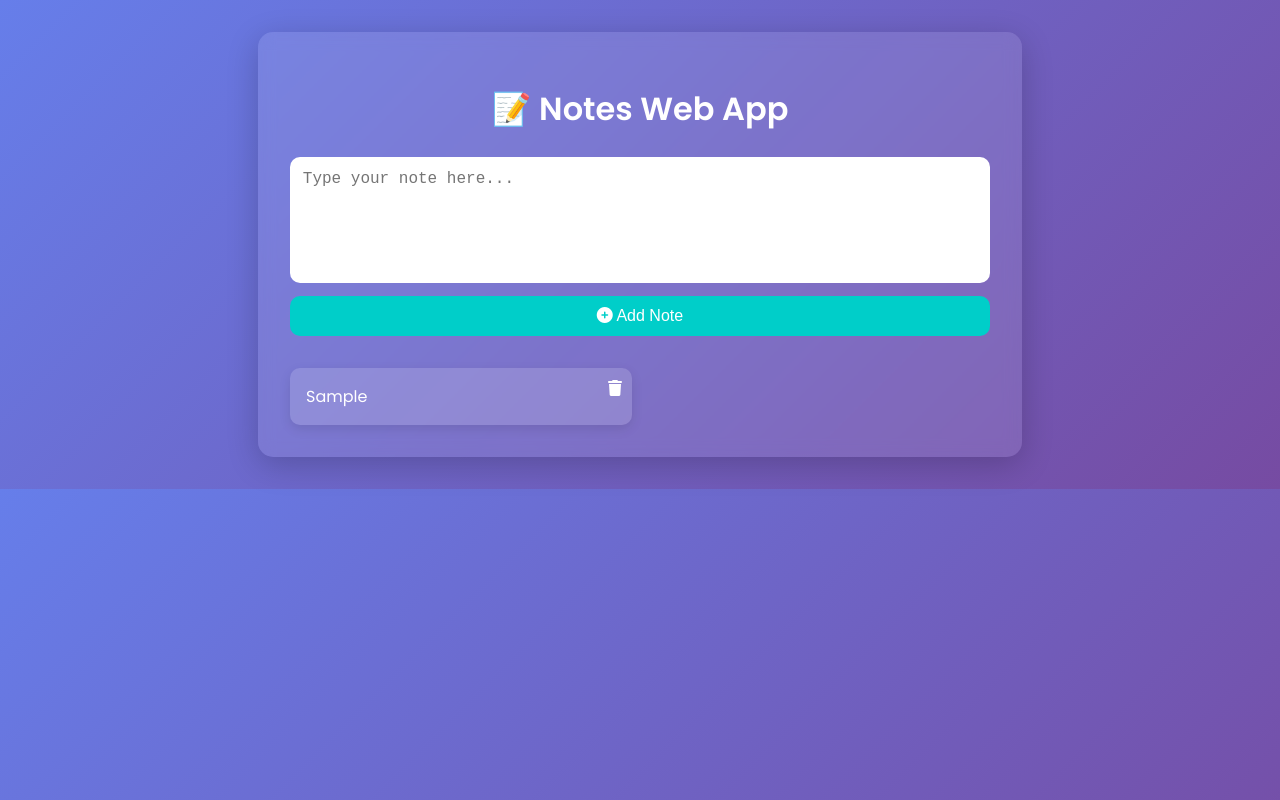
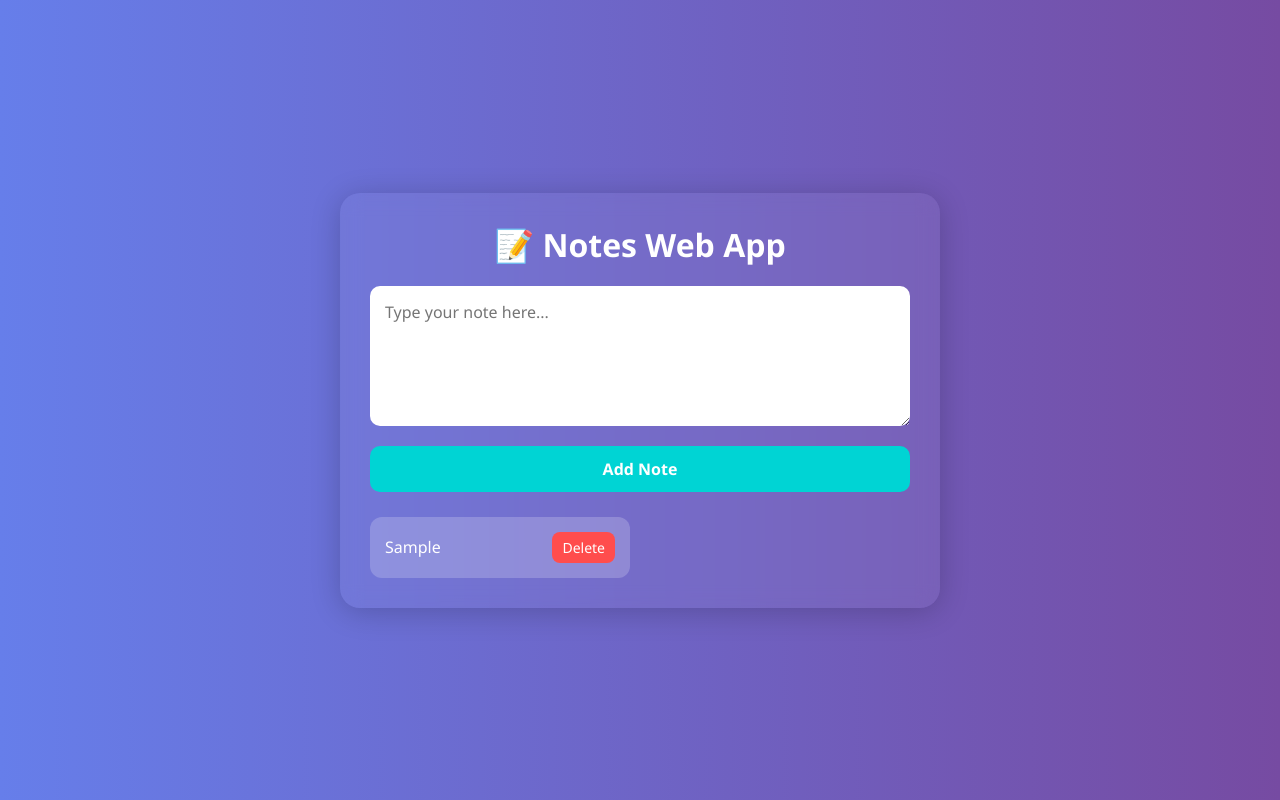
Before and after one commit to Nishant-singh-sogarwal/notes-web-app, a plain HTML site: page index.html in a window 1280 px wide. Both pictures are taken after typing "Sample" into the empty fields and a click on the button "Add Note". Drawn offline with Linux system fonts and the light colour scheme.

Commit message:
Full rebuild: separate HTML, CSS, JS with working delete

```diff
--- a/index.html
+++ b/index.html
@@ -4,22 +4,15 @@
   <meta charset="UTF-8" />
   <meta name="viewport" content="width=device-width, initial-scale=1.0"/>
   <title>Notes Web App</title>
-  <link href="https://fonts.googleapis.com/css2?family=Poppins:wght@400;600&display=swap" rel="stylesheet"/>
-  <script src="https://kit.fontawesome.com/a076d05399.js" crossorigin="anonymous"></script>
-  <link rel="stylesheet" href="style.css"/>
+  <link rel="stylesheet" href="style.css" />
 </head>
 <body>
-  <div class="container">
+  <div class="app-container">
     <h1>📝 Notes Web App</h1>
-    <div class="input-section">
-      <textarea id="noteInput" placeholder="Type your note here..."></textarea>
-      <button onclick="addNote()"><i class="fas fa-plus-circle"></i> Add Note</button>
-    </div>
-
-    <div id="notesContainer"></div>
+    <textarea id="noteInput" rows="5" placeholder="Type your note here..."></textarea>
+    <button id="addBtn">Add Note</button>
+    <div id="notes-container"></div>
   </div>
-
-  <div id="toast">Note deleted</div>
 
   <script src="script.js"></script>
 </body>
--- a/script.js
+++ b/script.js
@@ -1,56 +1,27 @@
-let notes = JSON.parse(localStorage.getItem("notes")) || [];
+const addBtn = document.getElementById("addBtn");
+const notesContainer = document.getElementById("notes-container");
 
-function showToast(msg) {
-  const toast = document.getElementById("toast");
-  toast.innerText = msg;
-  toast.style.opacity = "1";
-  setTimeout(() => {
-    toast.style.opacity = "0";
-  }, 2000);
-}
-
-function addNote() {
-  const noteInput = document.getElementById("noteInput");
-  const noteText = noteInput.value.trim();
+addBtn.addEventListener("click", () => {
+  const noteText = document.getElementById("noteInput").value.trim();
   if (noteText === "") return;
 
-  notes.push(noteText);
-  localStorage.setItem("notes", JSON.stringify(notes));
-  noteInput.value = "";
-  renderNotes();
-}
+  const noteDiv = document.createElement("div");
+  noteDiv.classList.add("note");
 
-function deleteNote(index) {
-  notes.splice(index, 1);
-  localStorage.setItem("notes", JSON.stringify(notes));
-  renderNotes();
-  showToast("Note deleted");
-}
+  const notePara = document.createElement("p");
+  notePara.innerText = noteText;
 
-function renderNotes() {
-  const notesContainer = document.getElementById("notesContainer");
-  notesContainer.innerHTML = "";
+  const deleteBtn = document.createElement("button");
+  deleteBtn.innerText = "Delete";
+  deleteBtn.classList.add("delete-btn");
 
-  notes.forEach((note, index) => {
-    const noteCard = document.createElement("div");
-    noteCard.className = "note-card";
+  deleteBtn.onclick = () => {
+    notesContainer.removeChild(noteDiv);
+  };
 
-    const actions = document.createElement("div");
-    actions.className = "actions";
+  noteDiv.appendChild(notePara);
+  noteDiv.appendChild(deleteBtn);
+  notesContainer.appendChild(noteDiv);
 
-    const delIcon = document.createElement("i");
-    delIcon.className = "fas fa-trash";
-    delIcon.onclick = () => deleteNote(index);
-
-    actions.appendChild(delIcon);
-
-    const noteContent = document.createElement("div");
-    noteContent.innerText = note;
-
-    noteCard.appendChild(actions);
-    noteCard.appendChild(noteContent);
-    notesContainer.appendChild(noteCard);
-  });
-}
-
-renderNotes();
+  document.getElementById("noteInput").value = "";
+});
--- a/style.css
+++ b/style.css
@@ -1,104 +1,86 @@
-body {
-  font-family: 'Poppins', sans-serif;
-  background: linear-gradient(135deg, #667eea, #764ba2);
+* {
   margin: 0;
   padding: 0;
-  color: #fff;
+  box-sizing: border-box;
+  font-family: "Segoe UI", sans-serif;
 }
 
-.container {
-  max-width: 700px;
-  margin: 2rem auto;
-  padding: 2rem;
-  background: rgba(255, 255, 255, 0.1);
-  backdrop-filter: blur(8px);
-  border-radius: 15px;
-  box-shadow: 0 8px 32px rgba(0, 0, 0, 0.2);
+body {
+  background: linear-gradient(to right, #667eea, #764ba2);
+  min-height: 100vh;
+  display: flex;
+  justify-content: center;
+  align-items: center;
+  padding: 20px;
+}
+
+.app-container {
+  background: rgba(255, 255, 255, 0.05);
+  padding: 30px;
+  border-radius: 20px;
+  box-shadow: 0 4px 30px rgba(0, 0, 0, 0.2);
+  width: 100%;
+  max-width: 600px;
+  backdrop-filter: blur(10px);
 }
 
 h1 {
   text-align: center;
-  margin-bottom: 1.5rem;
+  color: #ffffff;
+  margin-bottom: 20px;
 }
 
-.input-section {
-  display: flex;
-  flex-direction: column;
-  gap: 0.8rem;
+#noteInput {
+  width: 100%;
+  padding: 15px;
+  font-size: 16px;
+  border-radius: 10px;
+  border: none;
+  margin-bottom: 15px;
 }
 
-textarea {
-  resize: none;
-  padding: 0.8rem;
-  font-size: 1rem;
-  border-radius: 10px;
-  border: none;
-  height: 100px;
-}
-
-button {
-  padding: 0.7rem;
-  font-size: 1rem;
-  background-color: #00cec9;
+#addBtn {
+  width: 100%;
+  padding: 12px;
+  font-size: 16px;
+  font-weight: bold;
+  background-color: #00d4d4;
   color: white;
   border: none;
   border-radius: 10px;
   cursor: pointer;
-  transition: background-color 0.3s;
+  margin-bottom: 25px;
 }
 
-button:hover {
-  background-color: #00b894;
+#notes-container {
+  display: flex;
+  flex-wrap: wrap;
+  gap: 10px;
 }
 
-#notesContainer {
-  margin-top: 2rem;
-  display: grid;
-  grid-template-columns: repeat(auto-fill, minmax(250px, 1fr));
-  gap: 1rem;
+.note {
+  background: rgba(255, 255, 255, 0.2);
+  padding: 15px;
+  border-radius: 12px;
+  color: white;
+  display: flex;
+  justify-content: space-between;
+  align-items: center;
+  width: calc(50% - 10px);
 }
 
-.note-card {
-  background: rgba(255, 255, 255, 0.15);
-  border-radius: 10px;
-  padding: 1rem;
-  position: relative;
-  word-wrap: break-word;
-  box-shadow: 0 4px 12px rgba(0,0,0,0.1);
-  transition: transform 0.2s;
+.note p {
+  word-break: break-word;
+  flex: 1;
 }
 
-.note-card:hover {
-  transform: scale(1.02);
+.delete-btn {
+  background-color: #ff4d4d;
+  border: none;
+  color: white;
+  padding: 6px 10px;
+  border-radius: 8px;
+  cursor: pointer;
+  font-size: 14px;
+  margin-left: 10px;
 }
-
-.note-card .actions {
-  position: absolute;
-  top: 8px;
-  right: 10px;
-}
-
-.note-card .actions i {
-  margin-left: 8px;
-  cursor: pointer;
-  color: #fff;
-  transition: color 0.2s;
-}
-
-.note-card .actions i:hover {
-  color: #ff7675;
-}
-
-#toast {
-  position: fixed;
-  bottom: 30px;
-  left: 50%;
-  transform: translateX(-50%);
-  background: #333;
-  color: #fff;
-  padding: 12px 20px;
-  border-radius: 20px;
-  opacity: 0;
-  transition: opacity 0.4s ease;
-  z-index: 999;
-}
```
